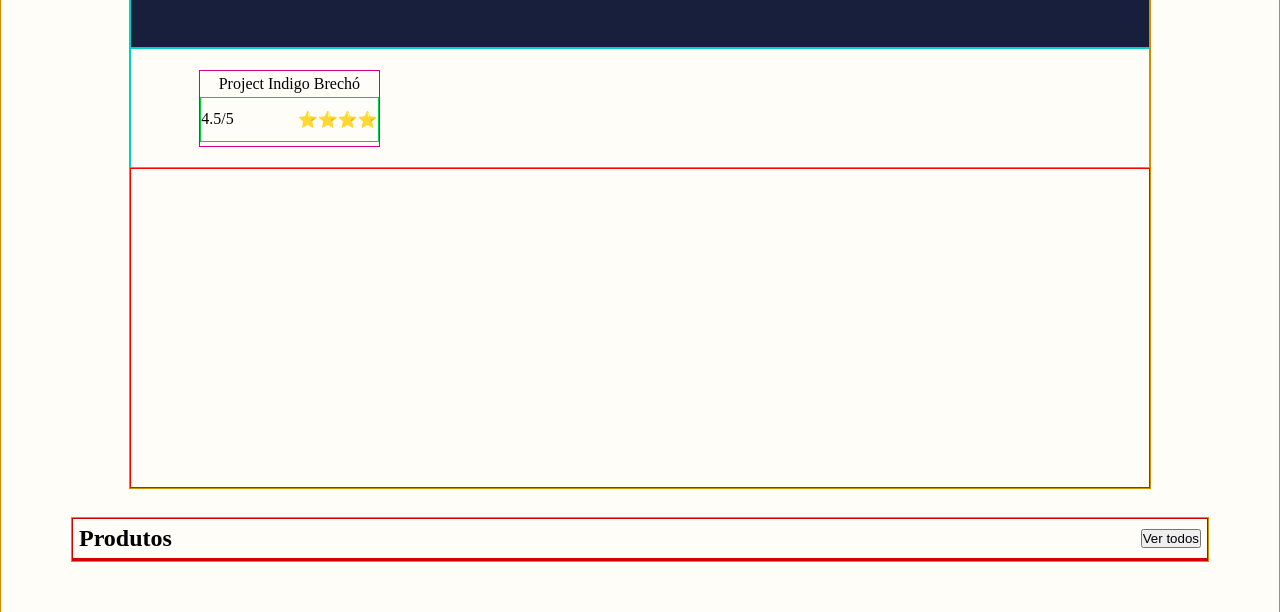
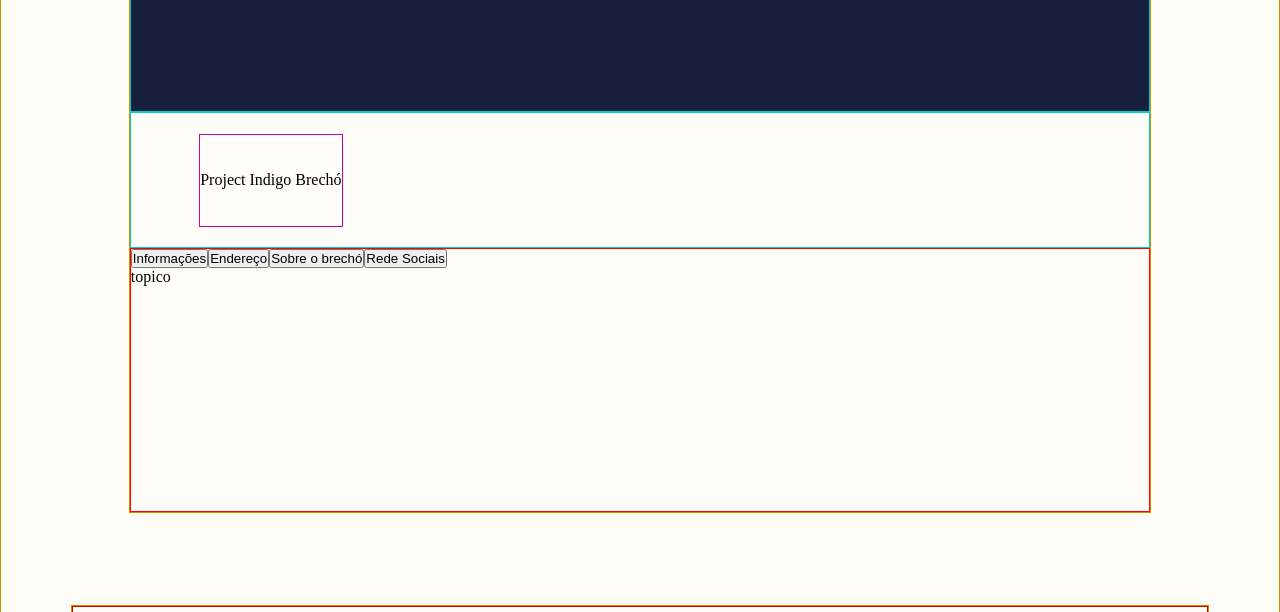
Before and after one commit to nicholas-sc-08/Projeto-SA-4a-Modulo-SENAI-Front-End, a Next.js app: page /perfil_brecho in a window 1280 px wide. Shown: the part 326-938 px from the top of the page. Built offline with nearby package versions, Linux system fonts and the light colour scheme; no server answers.

Commit message:
wip: tela de perfil do brechó

```diff
--- a/src/app/perfil_brecho/page.jsx
+++ b/src/app/perfil_brecho/page.jsx
@@ -25,35 +25,49 @@ function page() {
 
           <div className={styles["parte-do-meio-logo-nome-content"]}>
             <img src="" alt="" />
-            <div className={styles["nome-brecho-e-avaliacao-content"]}>
+            <div className={styles["nome-brecho-content"]}>
               <p>Project Indigo Brechó</p>
-              <div className={styles["avaliacao-simplificado-brecho-content"]}>
+              {/* <div className={styles["avaliacao-simplificado-brecho-content"]}>
                 <p>4.5/5</p>
                 <p>⭐⭐⭐⭐</p>
-              </div>
-
+              </div> */}
             </div>
           </div>
 
           <div className={styles["parte-inferior-do-perfil-brecho-content"]}>
+            <div className={styles["topicos-de-informaca-sobre-perfil-content"]}>
+              <button>Informações</button>
+              <button>Endereço</button>
+              <button>Sobre o brechó</button>
+              <button>Rede Sociais</button>
+            </div>
+            <div className={styles["titulo-topico-selecionado-content"]}>
+              <p>topico</p>
+            </div>
+            <div className="informacos-topicos-selecionado-content">
 
+            </div>
           </div>
 
         </div>
 
         <div className={styles["produtos-do-brecho-content"]}>
           <div className={styles["titulo-produtos-mais-ver-todos"]}>
-              <h2>Produtos </h2>
-          <button>Ver todos</button>
+            <h2>Produtos </h2>
+            <button>Ver todos</button>
           </div>
           <div className={styles["produtos-exibidos-do-brecho-content"]}>
+            <div className="card-produto-brecho-content">
+              <img src="" alt="" />
+              <p>Camiseta off the wall vans</p>
+              <p>R$45,00</p>
+            </div>
 
           </div>
         </div>
 
-        <div className={styles["avaliacoes-do-brecho-content"]}>
-
-        </div>
+        {/* <div className={styles["avaliacoes-do-brecho-content"]}>
+        </div> */}
 
       </div>
 
--- a/src/app/perfil_brecho/page.module.css
+++ b/src/app/perfil_brecho/page.module.css
@@ -15,7 +15,7 @@
 .entre-navbar-e-footer-content {
     border: 1px solid #D08E00;
 
-    min-height: 100vh;
+    min-height: 180vh;
     width: 100%;
 
     display: flex;
@@ -58,7 +58,7 @@
 .parte-do-meio-logo-nome-content {
     border: 1px solid #00d0c6;
 
-    height: 15vh;
+    height: 17vh;
     width: 100%;
 
     display: flex;
@@ -67,7 +67,7 @@
     gap: 3rem;
 }
 
-.nome-brecho-e-avaliacao-content {
+.nome-brecho-content {
     border: 1px solid #d00092;
 
     height: 100%;
@@ -75,38 +75,38 @@
 
     display: flex;
     flex-direction: column;
-    align-items: center;
     justify-content: space-evenly;
 }
 
-.avaliacao-simplificado-brecho-content {
+/* .avaliacao-simplificado-brecho-content {
     border: 1px solid #00d045;
 
     height: 60%;
     width: 100%;
 
     display: flex;
-    justify-content: flex-start;
+    justify-content: space-around;
     align-items: center;
-    gap: 4rem;
-}
+    gap: 4rem;} */
 
 .parte-inferior-do-perfil-brecho-content {
     border: 1px solid red;
 
-    height: 40vh;
+    height: 33vh;
     width: 100%;
 
     display: flex;
     flex-direction: column;
 }
 
+
+
     /*CONTEUDO DO PRODUTOS DO BRECHÓ*/
 
 .produtos-do-brecho-content {
     border: 1px solid #D08E00;
 
-    height: 60%;
+    min-height: 70vh;
     width: 89%;
 
     display: flex;
@@ -116,19 +116,24 @@
 .titulo-produtos-mais-ver-todos {
     border: 1px solid #D00000;
 
+    height: 90%;
+    width: 100%;
+
     display: flex;
     justify-content: space-between;
     align-items: center;
-    padding: 0.5%;
-
-
+    padding: 1%;
 }
 
 .produtos-exibidos-do-brecho-content {
     border: 1px solid #D00000;
 
+    height: 63vh;
+    width: 100%;
+
     display: flex;
     flex-direction: row;
     justify-content: space-evenly;
-    align-items: center;
+
+    /* align-items: center; */
 }
```
